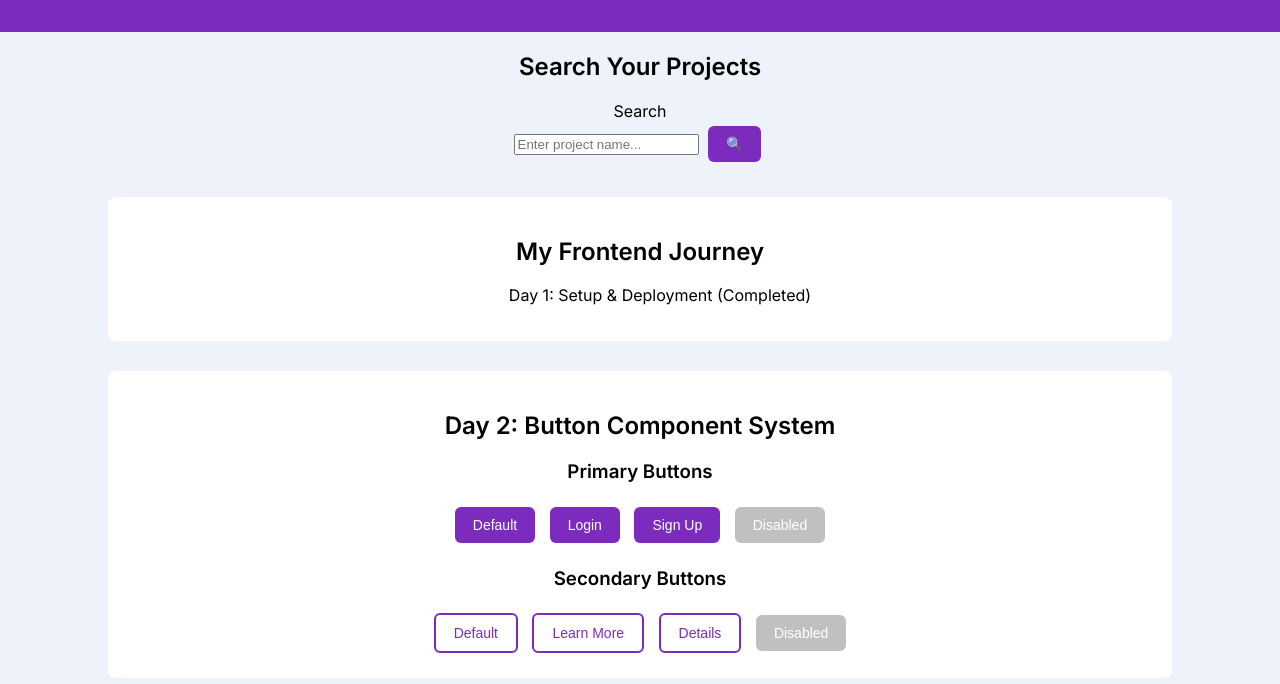
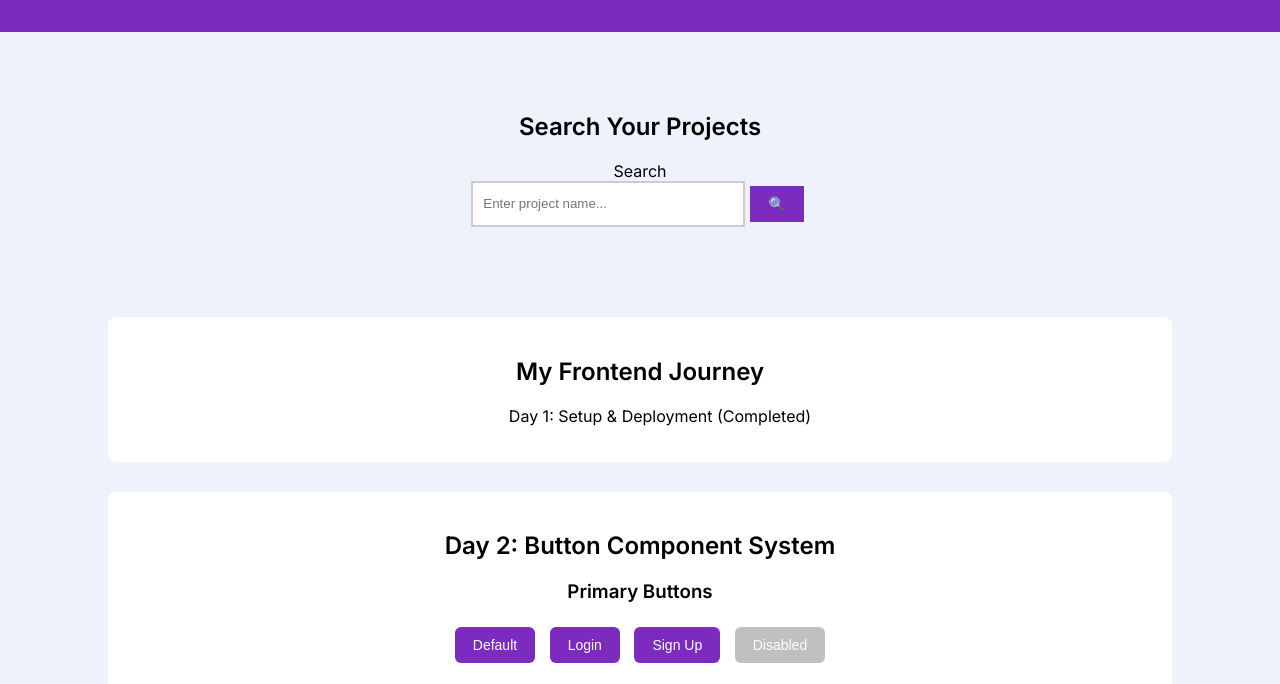
Before and after one commit to snehathakor048-maker/The-Navigation, a plain HTML site: page index.html in a window 1280 px wide. Shown: the part 107-791 px from the top of the page. Drawn offline with Linux system fonts and the light colour scheme; files that its build step writes are made by us from their sources; files whose address does not match are found by name.

Commit message:
Enhance styles for hero and search components
Add styles for hero section and search form

```diff
--- a/style.css
+++ b/style.css
@@ -201,7 +201,39 @@ body.no-scroll{
 overflow:hidden;
 }
 }
-/* Hire Button Position */
+
 .nav-btn{
     padding:8px 20px;
 }
+
+/* HERO */
+
+.hero{
+text-align:center;
+padding:60px 20px;
+}
+
+.search-form{
+margin-top:20px;
+}
+
+.search-box{
+display:flex;
+justify-content:center;
+}
+
+.search-box input{
+padding:10px;
+width:250px;
+border:2px solid #ccc;
+outline:none;
+}
+
+
+.search-box input:focus{
+border-color:var(--primary-color);
+}
+
+.search-box button{
+border-radius:0;
+}
```
